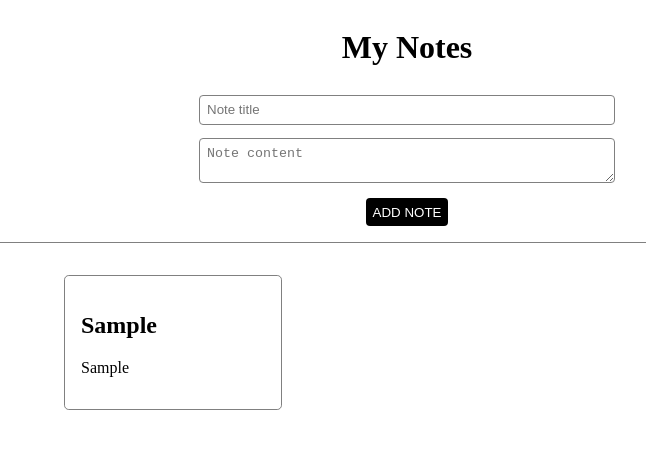
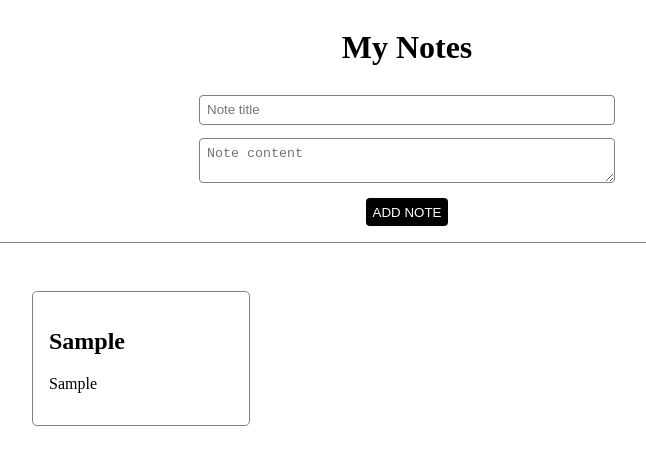
Before and after one commit to MuhammadTalha123/crud-notes-redux, a React (Create React App) app: page / in a window 1280 px wide. Both pictures are taken after typing "Sample", "Sample" into the empty fields and a click on the button "ADD NOTE". Shown: the top 464 px of the page, without its empty margins (233-879 px from the left). Built offline with nearby package versions, Linux system fonts and the light colour scheme.

Commit message:
update note item css

```diff
--- a/src/components/NoteItem.styles.scss
+++ b/src/components/NoteItem.styles.scss
@@ -3,7 +3,7 @@
     border: solid 1px gray;
     border-radius: 0.3em;
     padding: 1em;
-    margin-bottom: 1em;
+    margin: 1em;
     display: inline-block;
     cursor: pointer;
   }
```
